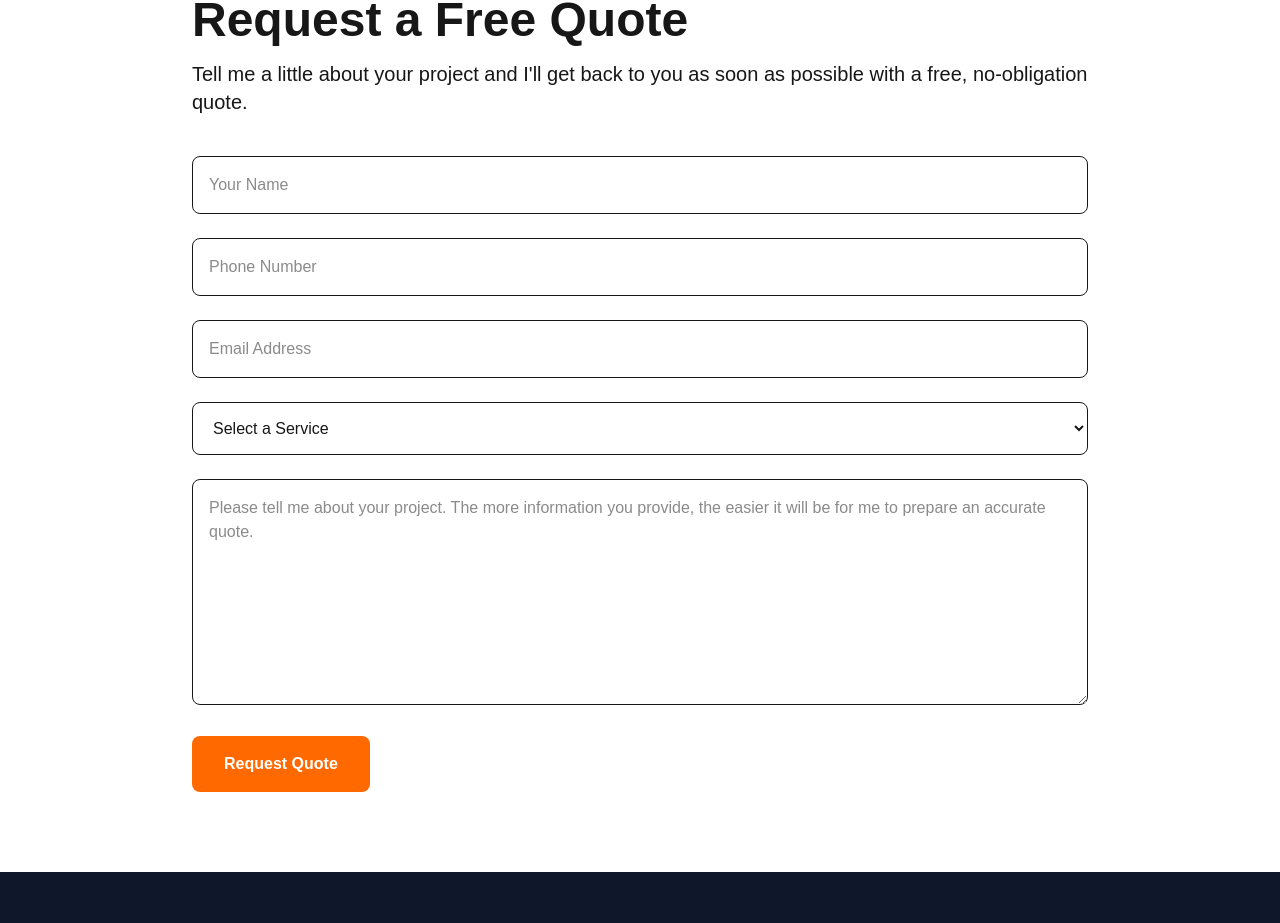
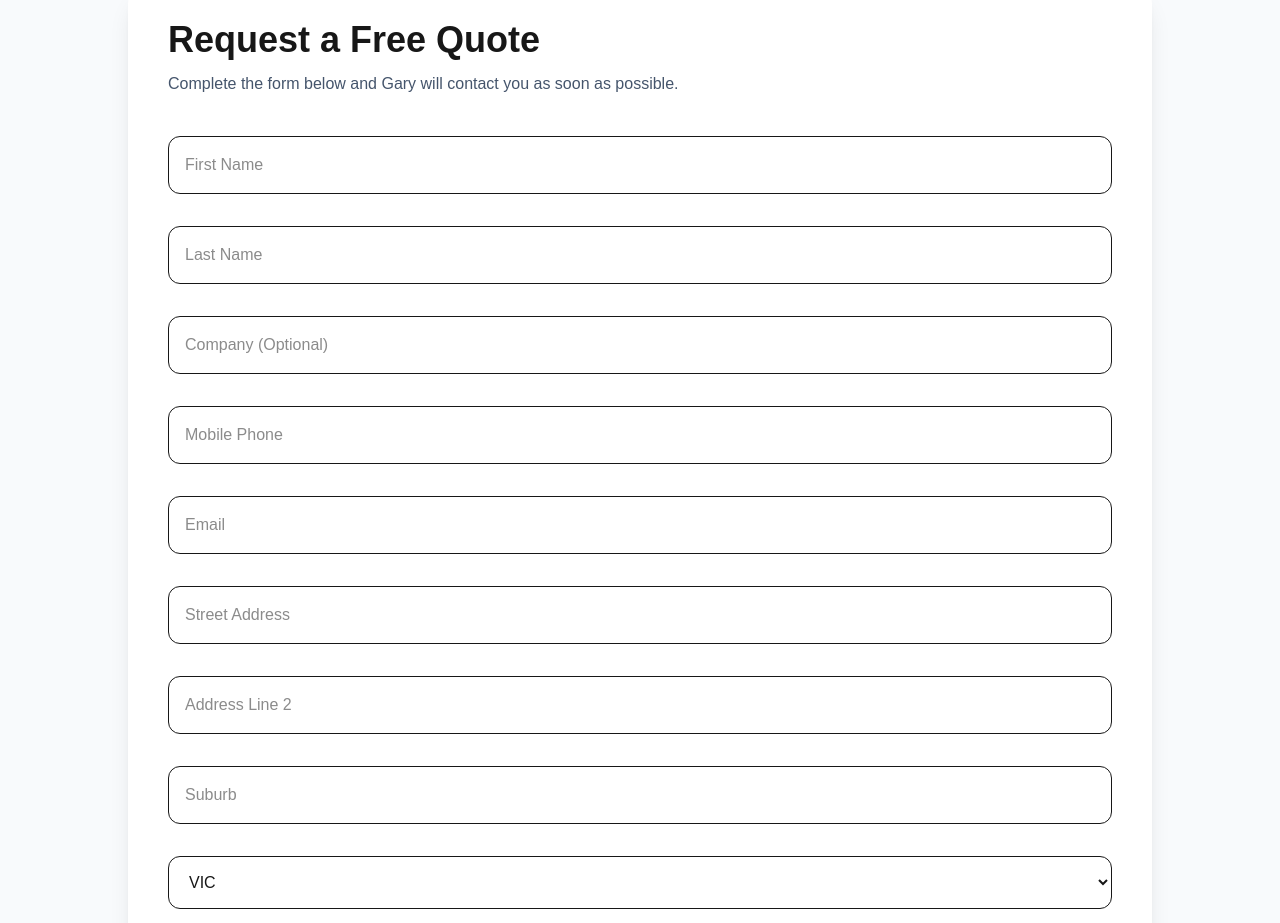
Before and after one commit to Kiddo-Ent/gary-the-handyman, a Next.js app: page /quote in a window 1280 px wide. Shown: the part 148-1071 px from the top of the page. Built offline with nearby package versions, Linux system fonts and the light colour scheme.

Commit message:
Updated Quotes page

```diff
--- a/app/quote/page.tsx
+++ b/app/quote/page.tsx
@@ -4,82 +4,73 @@ import { useState } from "react";
 import { useSearchParams } from "next/navigation";
 
 export default function QuotePage() {
+  const [loading, setLoading] = useState(false);
   const [status, setStatus] = useState("");
   const searchParams = useSearchParams();
-  const serviceKey = searchParams.get("service") || "";
-
-  const services: Record<string,{title:string;intro:string;value:string;placeholder:string;}> = {
-    "home-maintenance":{
-      title:"Request a Home Maintenance Quote",
-      intro:"Tell me about the repairs or maintenance you'd like completed.",
-      value:"Home Maintenance",
-      placeholder:"Describe the work you'd like completed. Include what needs repairing, approximate sizes, materials if known, and whether the work is urgent."
-    },
-    technology:{
-      title:"Request a Technology Quote",
-      intro:"Tell me about your website, computer, Wi-Fi or technology project.",
-      value:"Technology & Digital Services",
-      placeholder:"Tell me about your project. For example: a new website, computer issues, Wi-Fi problems, printer setup, email assistance or business technology requirements."
-    },
-    "security-cameras":{
-      title:"Request a Security Camera Quote",
-      intro:"Tell me about your property and the type of security camera system you're looking for.",
-      value:"Security Camera Installation",
-      placeholder:"Tell me about your property. How many cameras are you considering? Which areas would you like monitored? Do you already own cameras or would you like recommendations?"
-    },
-    "social-support":{
-      title:"Request Social Support",
-      intro:"Tell me how I can help you or your family.",
-      value:"Social Support",
-      placeholder:"Tell me a little about the support you're looking for. For example: transport, shopping assistance, technology help, companionship or general day-to-day support."
-    }
-  };
-
-  const current = services[serviceKey] || {
-    title:"Request a Free Quote",
-    intro:"Tell me a little about your project and I'll get back to you as soon as possible with a free, no-obligation quote.",
-    value:"",
-    placeholder:"Please tell me about your project. The more information you provide, the easier it will be for me to prepare an accurate quote."
-  };
+  const service = searchParams.get("service") ?? "";
 
   async function handleSubmit(e: React.FormEvent<HTMLFormElement>) {
     e.preventDefault();
-    const form=e.currentTarget;
-    const formData=new FormData(form);
-    const response=await fetch("/api/contact",{
-      method:"POST",
-      headers:{"Content-Type":"application/json"},
-      body:JSON.stringify({
-        name:formData.get("name"),
-        phone:formData.get("phone"),
-        email:formData.get("email"),
-        service:formData.get("service"),
-        message:formData.get("message"),
-      }),
+    setLoading(true);
+    setStatus("");
+
+    const formData = new FormData(e.currentTarget);
+
+    const response = await fetch("/api/contact/quote-request", {
+      method: "POST",
+      headers: { "Content-Type": "application/json" },
+      body: JSON.stringify({
+        first_name: formData.get("first_name"),
+        last_name: formData.get("last_name"),
+        company_name: formData.get("company_name"),
+        mobile_phone: formData.get("mobile_phone"),
+        email: formData.get("email"),
+        address_line_1: formData.get("address_line_1"),
+        address_line_2: formData.get("address_line_2"),
+        suburb: formData.get("suburb"),
+        state: formData.get("state"),
+        postcode: formData.get("postcode"),
+        service_required: formData.get("service_required") || service,
+        description: formData.get("description"),
+        preferred_date: formData.get("preferred_date"),
+        estimated_budget: formData.get("estimated_budget")
+      })
     });
-    const data=await response.json();
-    if(data.success){window.location.href="/quote-success";}
-    else{setStatus("Sorry, something went wrong. Please try again.");}
+
+    const result = await response.json();
+
+    if (result.success) {
+      window.location.href = "/quote-success";
+      return;
+    }
+
+    setLoading(false);
+    setStatus(result.message || "Unable to submit quote request.");
   }
 
   return (
-    <main className="min-h-screen py-20 px-6">
-      <div className="max-w-4xl mx-auto">
-        <h1 className="text-5xl font-bold mb-4">{current.title}</h1>
-        <p className="text-xl mb-10">{current.intro}</p>
-        <form onSubmit={handleSubmit} className="space-y-6">
-          <input name="name" placeholder="Your Name" required className="w-full border p-4 rounded-lg"/>
-          <input name="phone" placeholder="Phone Number" required className="w-full border p-4 rounded-lg"/>
-          <input name="email" type="email" placeholder="Email Address" required className="w-full border p-4 rounded-lg"/>
+    <main className="min-h-screen bg-slate-50 py-16 px-6">
+      <div className="mx-auto max-w-5xl rounded-3xl bg-white p-10 shadow-xl">
+        <h1 className="text-4xl font-bold">Request a Free Quote</h1>
+        <p className="mt-3 text-slate-600">
+          Complete the form below and Gary will contact you as soon as possible.
+        </p>
 
-          {current.value ? (
-            <>
-              <label className="block font-semibold text-gray-700">Service Requested</label>
-              <input type="text" value={current.value} readOnly className="w-full border p-4 rounded-lg bg-gray-100"/>
-              <input type="hidden" name="service" value={current.value}/>
-            </>
-          ) : (
-            <select name="service" required className="w-full border p-4 rounded-lg">
+        <form onSubmit={handleSubmit} className="mt-10 space-y-8">
+          <input name="first_name" required placeholder="First Name" className="w-full rounded-xl border p-4" />
+          <input name="last_name" required placeholder="Last Name" className="w-full rounded-xl border p-4" />
+          <input name="company_name" placeholder="Company (Optional)" className="w-full rounded-xl border p-4" />
+          <input name="mobile_phone" required placeholder="Mobile Phone" className="w-full rounded-xl border p-4" />
+          <input name="email" type="email" required placeholder="Email" className="w-full rounded-xl border p-4" />
+          <input name="address_line_1" required placeholder="Street Address" className="w-full rounded-xl border p-4" />
+          <input name="address_line_2" placeholder="Address Line 2" className="w-full rounded-xl border p-4" />
+          <input name="suburb" required placeholder="Suburb" className="w-full rounded-xl border p-4" />
+          <select name="state" defaultValue="VIC" className="w-full rounded-xl border p-4">
+            <option>VIC</option><option>NSW</option><option>QLD</option><option>SA</option>
+            <option>WA</option><option>TAS</option><option>ACT</option><option>NT</option>
+          </select>
+          <input name="postcode" required placeholder="Postcode" className="w-full rounded-xl border p-4" />
+          <select name="service_required" defaultValue={service} className="w-full rounded-xl border p-4">
             <option value="">Select a Service</option>
             <option>Home Maintenance</option>
             <option>Technology & Digital Services</option>
@@ -87,16 +78,15 @@ export default function QuotePage() {
             <option>Social Support</option>
             <option>Other</option>
           </select>
-          )}
-
-          <textarea name="message" placeholder={current.placeholder} rows={8} required className="w-full border p-4 rounded-lg"/>
-
-          <button type="submit" className="bg-orange-500 hover:bg-orange-600 text-white px-8 py-4 rounded-lg font-semibold">
-            Request Quote
+          <textarea name="description" rows={8} required placeholder="Describe your project..." className="w-full rounded-xl border p-4" />
+          <input type="date" name="preferred_date" className="w-full rounded-xl border p-4" />
+          <input type="number" name="estimated_budget" placeholder="Estimated Budget" className="w-full rounded-xl border p-4" />
+          <label><input type="checkbox" required /> I agree to the Privacy Policy.</label>
+          <button type="submit" disabled={loading} className="rounded-xl bg-orange-500 px-8 py-4 font-semibold text-white">
+            {loading ? "Submitting..." : "Request My Free Quote"}
           </button>
+          {status && <p>{status}</p>}
         </form>
-
-        {status && <p className="mt-6 text-red-600 font-semibold">{status}</p>}
       </div>
     </main>
   );
```
Lines whose indentation alone changed are shown as unchanged.
